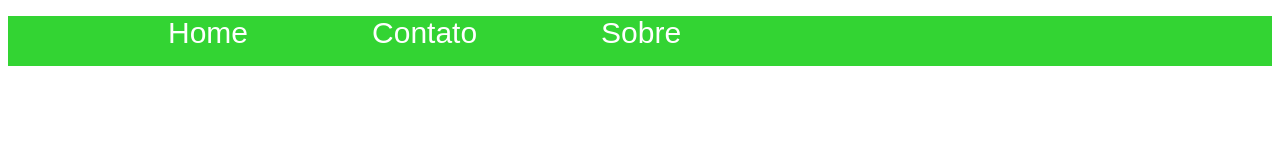
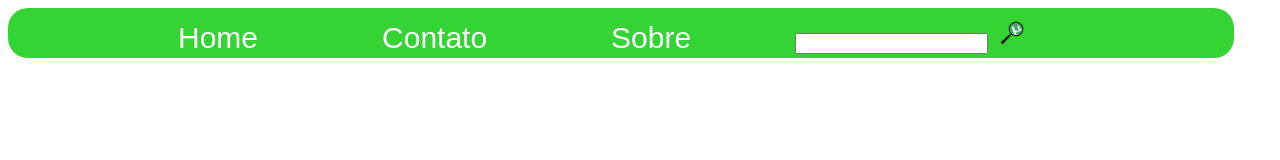
Before and after one commit to Alencastro/Torrent-Bot, a plain HTML site: page html/index.html in a window 1280 px wide. Drawn offline with Linux system fonts and the light colour scheme.

Commit message:
cabecalho 2.0

```diff
--- a/css/index.css
+++ b/css/index.css
@@ -1,13 +1,22 @@
+
 header{
     background-color: rgb(51, 212, 51);
     width: 100%;
     height: 50px;
+    border-radius: 20px;
+    position: fixed;
+    width: 95%;
+    padding-left: 10px;
+}
+
+ul{
+    margin: 0px 0px;
+    padding-top: 10px ;
 }
 
 ul li{
     display: inline;
     padding-left: 120px;
-
 }
 
 ul li a{
@@ -20,3 +29,20 @@ ul li a{
 ul li a:hover{
     color: green;
 }
+
+#searchImg{
+    display: inline;
+    margin: 0;
+    padding: 0;
+}
+
+#searchInput{
+    padding-left: 10px;
+}
+
+#serachInputDiv{
+    display: inline;
+    padding-left: 100px;
+    padding-right: 5px;
+    padding-top: -30px;
+}
--- a/html/index.html
+++ b/html/index.html
@@ -9,13 +9,23 @@
     </head>
 
     <body>
+
         <header>
             <ul id="headerList">
                 <li> <a href="#">Home</a> </li>
                 <li> <a href="#">Contato</a> </li>
                 <li> <a href="#">Sobre</a> </li>
+
+                <div id="serachInputDiv">
+                    <input id="searchInput" type="text">
+                </div>
+                <img id="searchImg" src="/logo.png" alt="nada" width=30 height=30>
             </ul>
+
+
         </header>
+
+        <div id="nada"></div>
     </body>
 
 </html>
```
Also changed, not shown: logo.jpg (added), logo.png (added).
